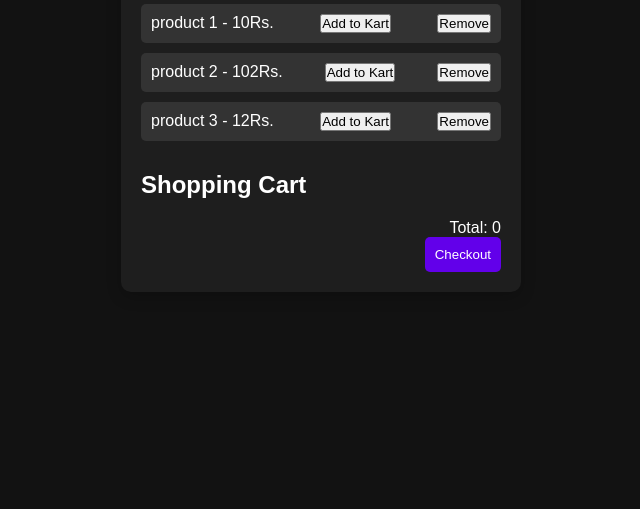
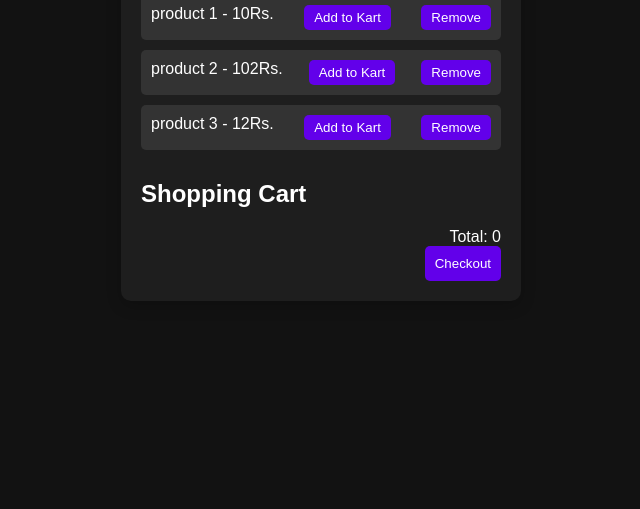
Before and after one commit to lqSky7/jsProjcets, a plain HTML site: page ProjectsInJs/shoppingKart/index.html in a window 1280 px wide. Shown: the part 291-800 px from the top of the page, without its empty margins (319-959 px from the left). Drawn offline with Linux system fonts and the light colour scheme.

Commit message:
Style Both buttons

```diff
--- a/ProjectsInJs/shoppingKart/script.js
+++ b/ProjectsInJs/shoppingKart/script.js
@@ -96,9 +96,7 @@ function rmv() {
     document.addEventListener("click", (e) => {
         const ourclickedItemID = e.target.getAttribute("id")
         if(e.target.className === "rmbutton"){
-
             console.log("test1", e.target.className);
-
             let a = (Kart.findIndex(({ id }) => id === Number(ourclickedItemID)));
             if(a != -1){
                 console.log(a);
@@ -106,11 +104,8 @@ function rmv() {
                 localStoragepush()
                 updateDisplay(Kart);
             }
-
         }})
 }
-
-
 rmv()
 function localStoragepush(){
 localStorage.setItem("Key", JSON.stringify(Kart))
--- a/ProjectsInJs/shoppingKart/styles.css
+++ b/ProjectsInJs/shoppingKart/styles.css
@@ -42,6 +42,15 @@ h2 {
   border-radius: 5px;
 }
 
+.product button {
+  background-color: #6200ea;
+  border: none;
+  padding: 5px 10px;
+  color: #fff;
+  border-radius: 5px;
+  cursor: pointer;
+  transition: background-color 0.3s;
+}
 .product buttonn {
   background-color: #6200ea;
   border: none;
```
